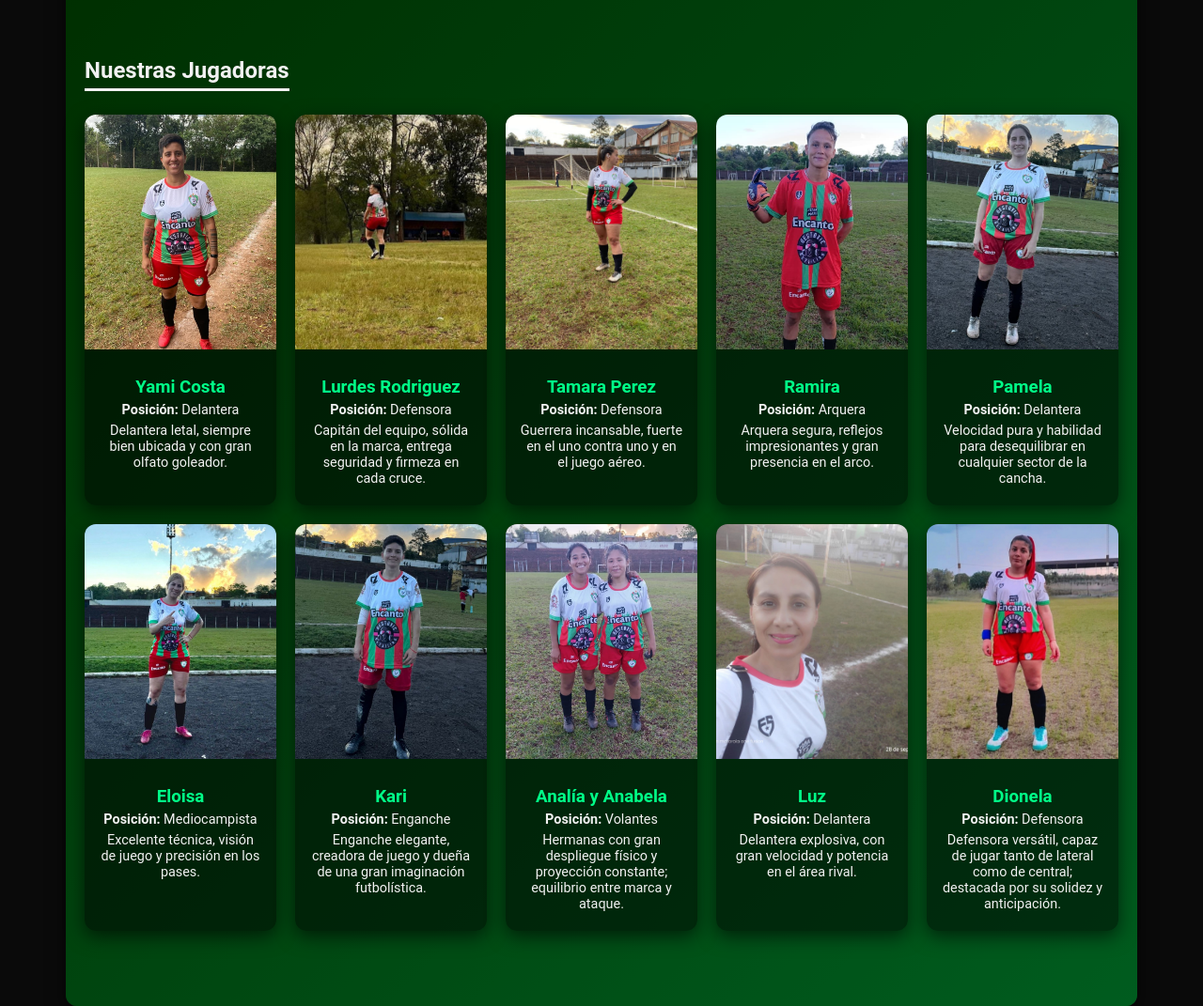
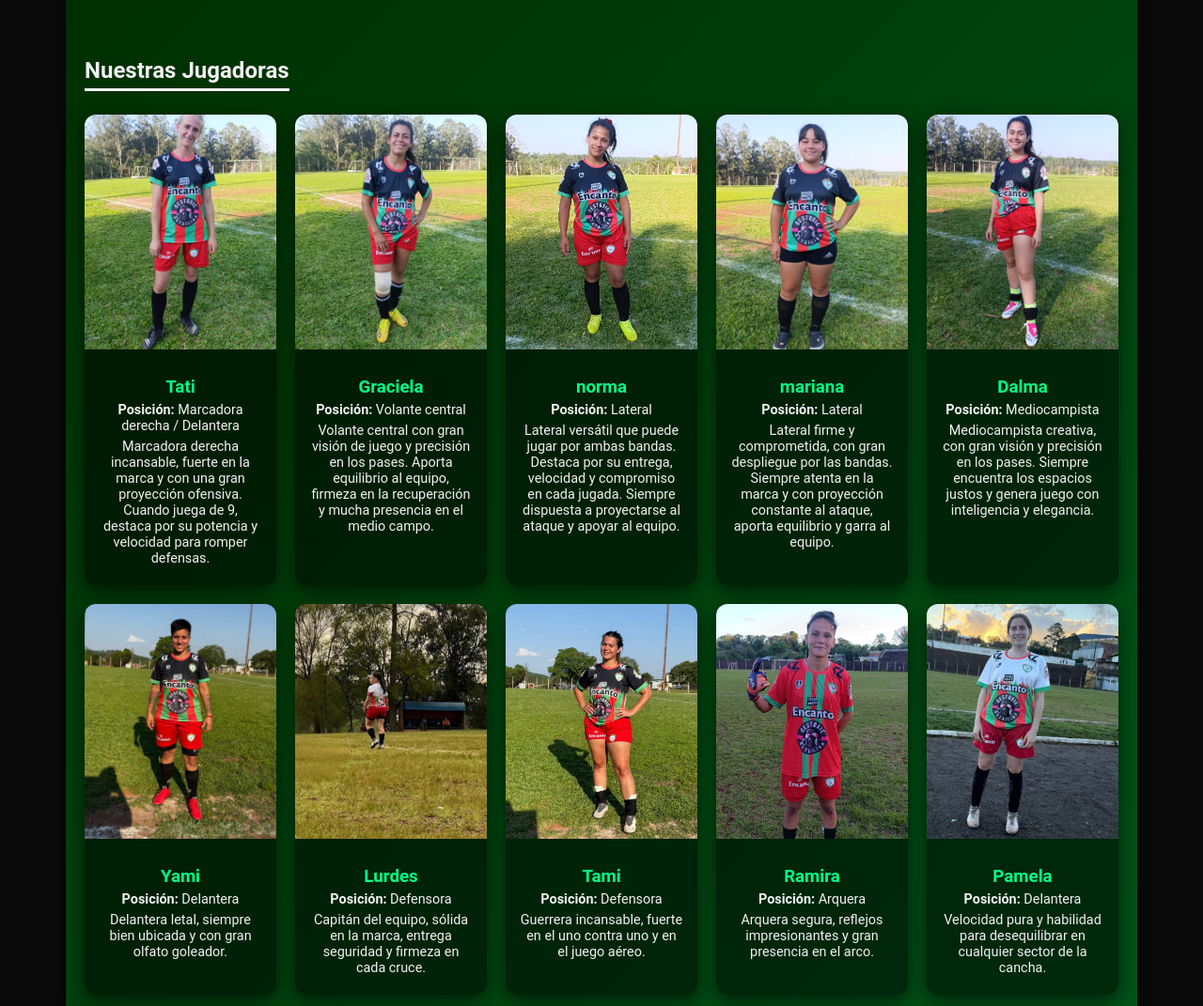
Before and after one commit to CristianLorenzo11/aemo, a plain HTML site: page index.html in a window 1280 px wide. Shown: the part 2180-3251 px from the top of the page at 94% size. Drawn offline with Linux system fonts and the light colour scheme.

Commit message:
Add files via upload

```diff
--- a/index.html
+++ b/index.html
@@ -306,9 +306,38 @@
 <script>
   // ===== Jugadoras =====
   const jugadoras = [
-    { nombre: "Yami Costa", posicion: "Delantera", desc: "Delantera letal, siempre bien ubicada y con gran olfato goleador.", foto: "yami.jpg" },
-    { nombre: "Lurdes Rodriguez", posicion: "Defensora", desc: "Capitán del equipo, sólida en la marca, entrega seguridad y firmeza en cada cruce.", foto: "lurdes.jpg" },
-    { nombre: "Tamara Perez", posicion: "Defensora", desc: "Guerrera incansable, fuerte en el uno contra uno y en el juego aéreo.", foto: "tamara.jpg" },
+    {
+  nombre: "Tati",  posicion: "Marcadora derecha / Delantera", desc: "Marcadora derecha incansable, fuerte en la marca y con una gran proyección ofensiva. Cuando juega de 9, destaca por su potencia y velocidad para romper defensas.",
+  foto: "tati.jpg"
+},{
+  nombre: "Graciela",
+  posicion: "Volante central",
+  desc: "Volante central con gran visión de juego y precisión en los pases. Aporta equilibrio al equipo, firmeza en la recuperación y mucha presencia en el medio campo.",
+  foto: "graciela.jpg"
+},
+{
+  nombre: "norma",
+  posicion: "Lateral",
+  desc: "Lateral versátil que puede jugar por ambas bandas. Destaca por su entrega, velocidad y compromiso en cada jugada. Siempre dispuesta a proyectarse al ataque y apoyar al equipo.",
+  foto: "norma.jpg"
+},
+{
+  nombre: "mariana",
+  posicion: "Lateral",
+  desc: "Lateral firme y comprometida, con gran despliegue por las bandas. Siempre atenta en la marca y con proyección constante al ataque, aporta equilibrio y garra al equipo.",
+  foto: "mariana .jpg"
+},
+{
+  nombre: "Dalma",
+  posicion: "Mediocampista",
+  desc: "Mediocampista creativa, con gran visión y precisión en los pases. Siempre encuentra los espacios justos y genera juego con inteligencia y elegancia.",
+  foto: "dalma.jpg"
+},
+
+
+    { nombre: "Yami ", posicion: "Delantera", desc: "Delantera letal, siempre bien ubicada y con gran olfato goleador.", foto: "yamila.jpg" },
+    { nombre: "Lurdes ", posicion: "Defensora", desc: "Capitán del equipo, sólida en la marca, entrega seguridad y firmeza en cada cruce.", foto: "lurdes.jpg" },
+    { nombre: "Tami ", posicion: "Defensora", desc: "Guerrera incansable, fuerte en el uno contra uno y en el juego aéreo.", foto: "tami.jpg" },
     { nombre: "Ramira", posicion: "Arquera", desc: "Arquera segura, reflejos impresionantes y gran presencia en el arco.", foto: "ramira.jpg" },
     { nombre: "Pamela", posicion: "Delantera", desc: "Velocidad pura y habilidad para desequilibrar en cualquier sector de la cancha.", foto: "pamela.jpg" },
     { nombre: "Eloisa", posicion: "Mediocampista", desc: "Excelente técnica, visión de juego y precisión en los pases.", foto: "Eloisa.jpg" },
```
Also changed, not shown: Imagen de WhatsApp 2025-10-05 a las 18.26.17_fb03766e.jpg (added), dalma.jpg (added), graciela.jpg (added), luz2.jpg (added), mariana .jpg (added), norma.jpg (added), tami.jpg (added), tati.jpg (added), yamila.jpg (added), 1 other file.
